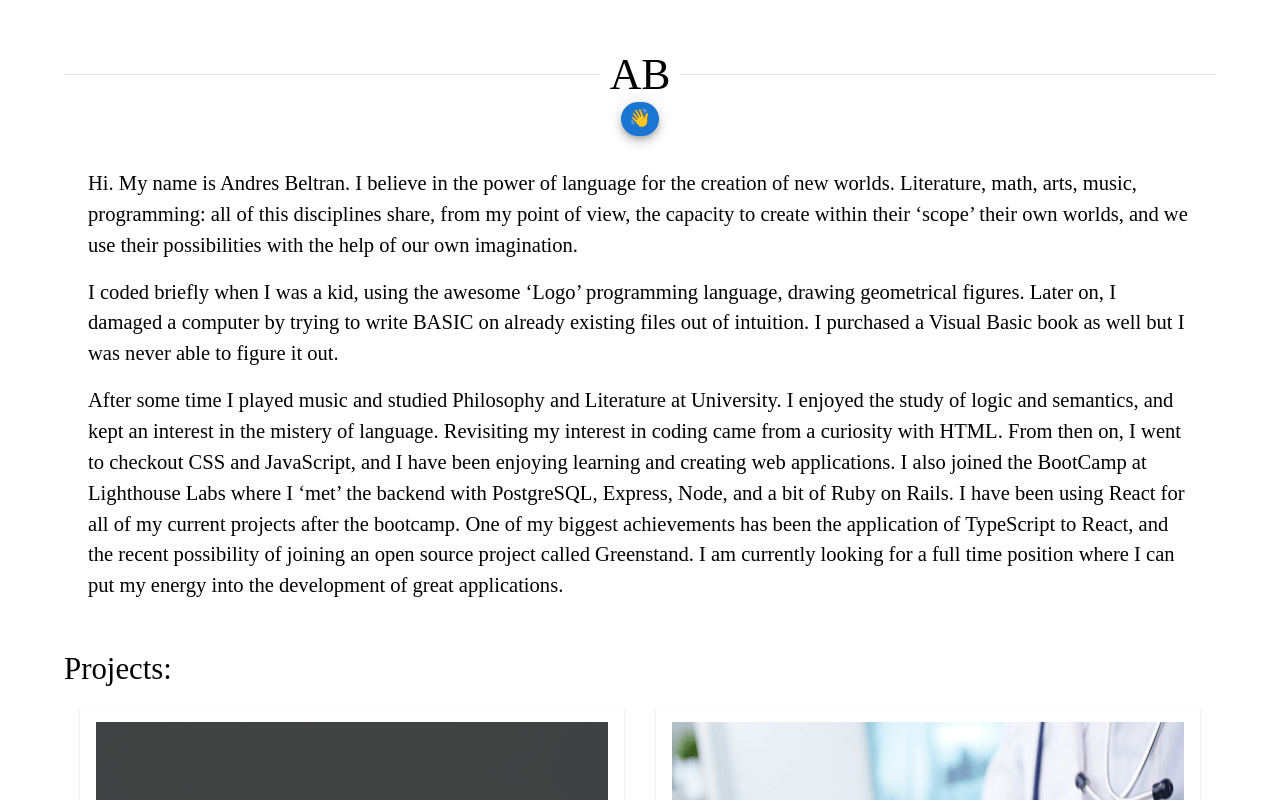
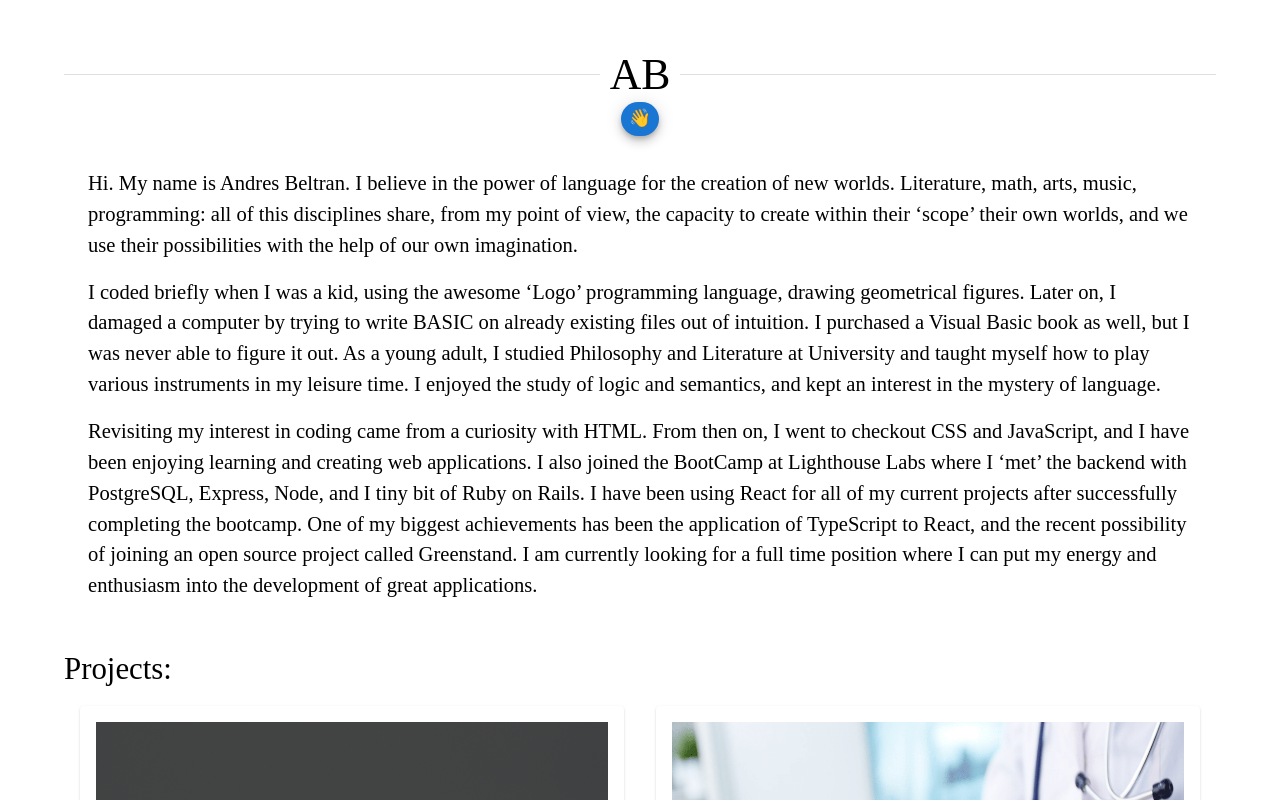
Before and after one commit to andres039/PortfolioNext, a Next.js app: page / in a window 1280 px wide. Shown: the top 800 px of the page. Built offline with nearby package versions, Linux system fonts and the light colour scheme.

Commit message:
fix typo

```diff
--- a/pages/About.tsx
+++ b/pages/About.tsx
@@ -4,36 +4,37 @@ import React from "react";
 const About = () => {
   return (
     <div>
-      <Container sx={{my: '1rem', p: 2}} >
-        <Typography paragraph >
-          Hi. My name is Andres Beltran. I believe in the power of language for the
-          creation of new worlds. Literature, math, arts, music, programming:
-          all of this disciplines share, from my point of view, the capacity to
-          create within their ‘scope’ their own worlds, and we use their
-          possibilities with the help of our own imagination.
+      <Container sx={{ my: "1rem", p: 2 }}>
+        <Typography paragraph>
+          Hi. My name is Andres Beltran. I believe in the power of language for
+          the creation of new worlds. Literature, math, arts, music,
+          programming: all of this disciplines share, from my point of view, the
+          capacity to create within their ‘scope’ their own worlds, and we use
+          their possibilities with the help of our own imagination.
         </Typography>
         <Typography paragraph>
           I coded briefly when I was a kid, using the awesome ‘Logo’ programming
           language, drawing geometrical figures. Later on, I damaged a computer
           by trying to write BASIC on already existing files out of intuition. I
-          purchased a Visual Basic book as well but I was never able to figure
-          it out.
+          purchased a Visual Basic book as well, but I was never able to figure
+          it out. As a young adult, I studied Philosophy and Literature at
+          University and taught myself how to play various instruments in my
+          leisure time. I enjoyed the study of logic and semantics, and kept an
+          interest in the mystery of language.
         </Typography>
 
         <Typography paragraph>
-          After some time I played music and studied Philosophy and Literature
-          at University. I enjoyed the study of logic and semantics, and kept an
-          interest in the mistery of language. Revisiting my interest in coding
-          came from a curiosity with HTML. From then on, I went to checkout CSS
-          and JavaScript, and I have been enjoying learning and creating web
-          applications. I also joined the BootCamp at Lighthouse Labs where I
-          ‘met’ the backend with PostgreSQL, Express, Node, and a bit of
-          Ruby on Rails. I have been using React for all of my current projects
-          after the bootcamp. One of my biggest achievements has been the
-          application of TypeScript to React, and the recent possibility of
-          joining an open source project called Greenstand. I am currently
-          looking for a full time position where I can put my energy into the
-          development of great applications.
+          Revisiting my interest in coding came from a curiosity with HTML. From
+          then on, I went to checkout CSS and JavaScript, and I have been
+          enjoying learning and creating web applications. I also joined the
+          BootCamp at Lighthouse Labs where I ‘met’ the backend with PostgreSQL,
+          Express, Node, and I tiny bit of Ruby on Rails. I have been using
+          React for all of my current projects after successfully completing the
+          bootcamp. One of my biggest achievements has been the application of
+          TypeScript to React, and the recent possibility of joining an open
+          source project called <a href="https://greenstand.org/">Greenstand</a>
+          . I am currently looking for a full time position where I can put my
+          energy and enthusiasm into the development of great applications.
         </Typography>
       </Container>
     </div>
```
